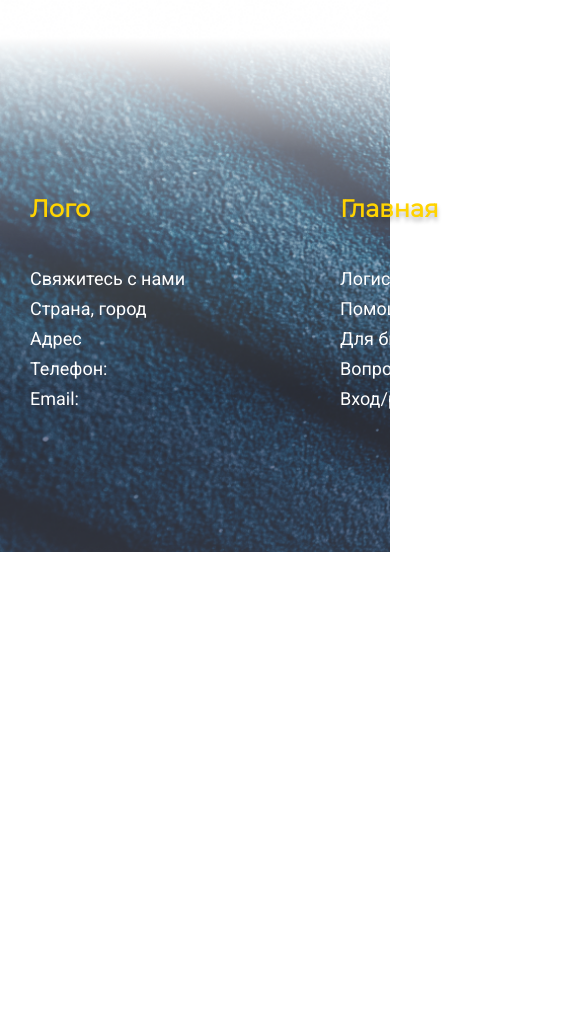
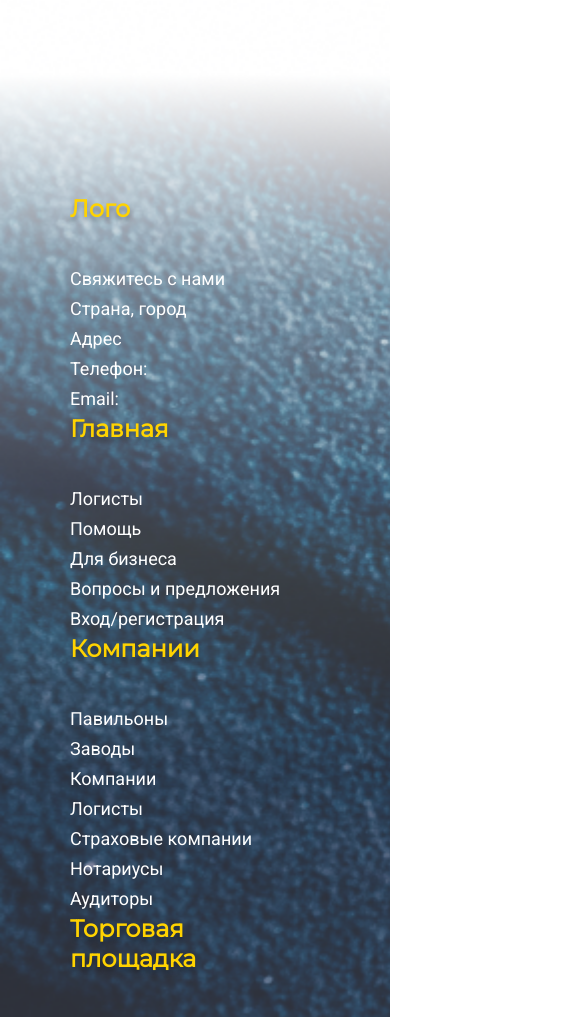
Before and after one commit to BlitzGamba/zavod, a plain HTML site: page footer-include.html in a window 390 px wide. Shown: the top 1017 px of the page, 585 px wide, since content can reach past the window. Before the commit the page ends 844 px from the top, so only its background shows below. Drawn offline with nearby package versions, Linux system fonts and the light colour scheme; a web font is replaced by a local one.

Commit message:
23/10/2020 v3

```diff
--- a/css/style.css
+++ b/css/style.css
@@ -266,6 +266,9 @@ header {
   border-radius: 5px;
   max-width: 278px;
   width: 100%;
+}
+.main-slider {
+  max-width: 855px;
 }
 .main-top {
   display: flex;
@@ -1951,6 +1954,7 @@ footer {
 .footer-wraper {
   display: flex;
   justify-content: space-between;
+  flex-wrap: wrap;
   max-width: 1114px;
   margin: auto;
   padding-top: 194px;
@@ -1984,9 +1988,20 @@ footer {
 .right-footer {
   display: flex;
   justify-content: space-around;
+  flex-wrap: wrap;
 }
 .footer-section {
   width: 220px;
   margin-right: 30px;
 }
 /* footer end */
+@media (max-width: 768px) {
+  .footer-wraper {
+    flex-direction: column;
+    width: 310px;
+    margin: auto;
+  }
+  .right-footer {
+    flex-direction: column;
+  }
+}
```
